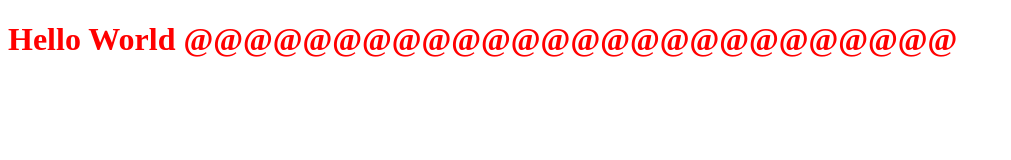
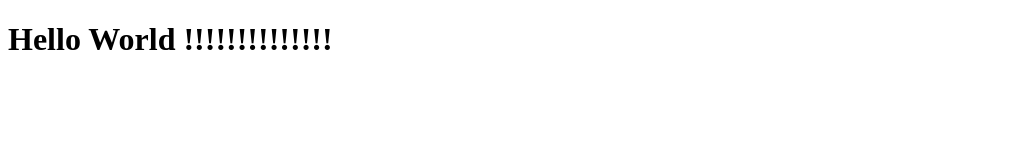
Before and after one commit to bankPanachai/1st_repo, a plain HTML site: page index.html in a window 1280 px wide. Shown: the whole page, without its empty margins (0-1011 px from the left). Drawn offline with Linux system fonts and the light colour scheme.

Commit message:
add yello and !

```diff
--- a/index.html
+++ b/index.html
@@ -7,12 +7,12 @@
     <title>Document</title>
     <style>
         h1{
-            color: red;
+            color: yello;
         }
 
     </style>
 </head>
 <body>
-    <H1>Hello World @@@@@@@@@@@@@@@@@@@@@@@@@@</H1>
+    <H1>Hello World !!!!!!!!!!!!!!</H1>
 </body>
 </html>
```
